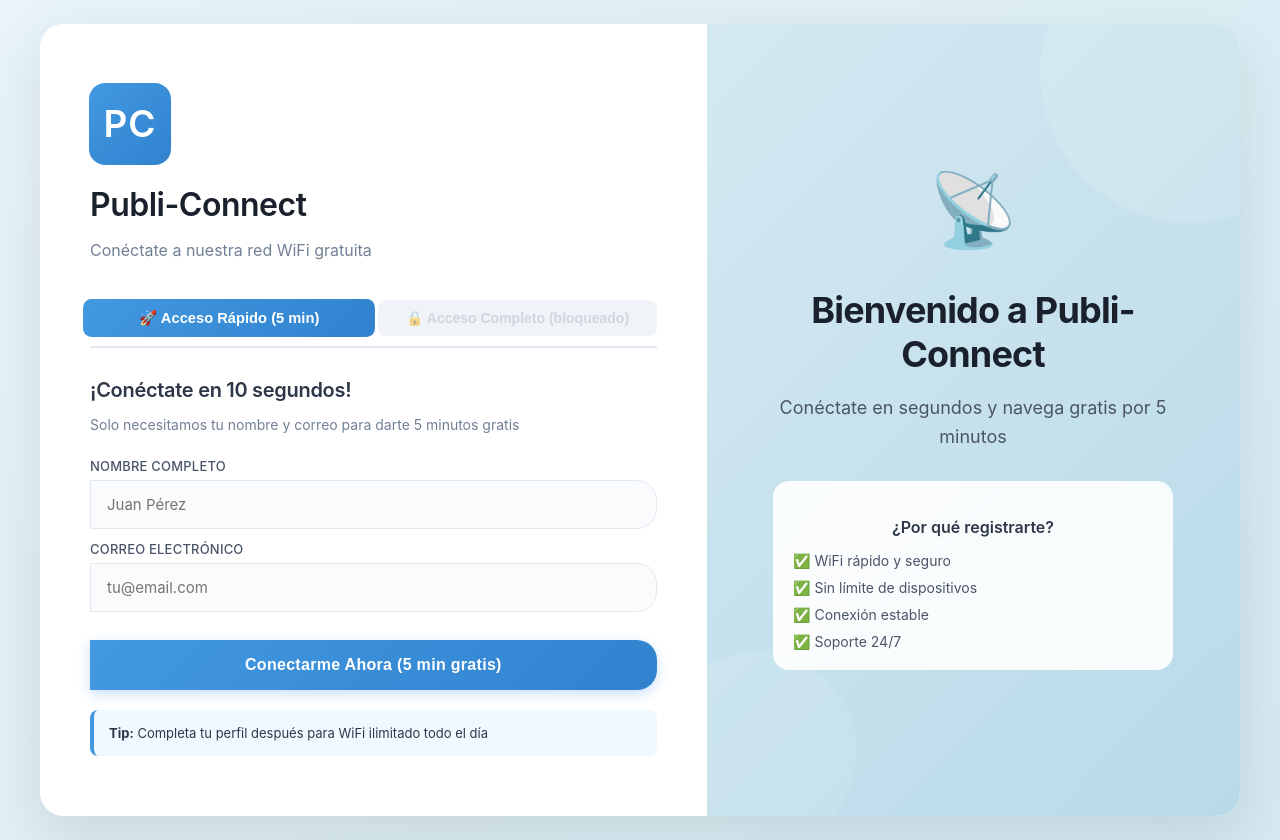
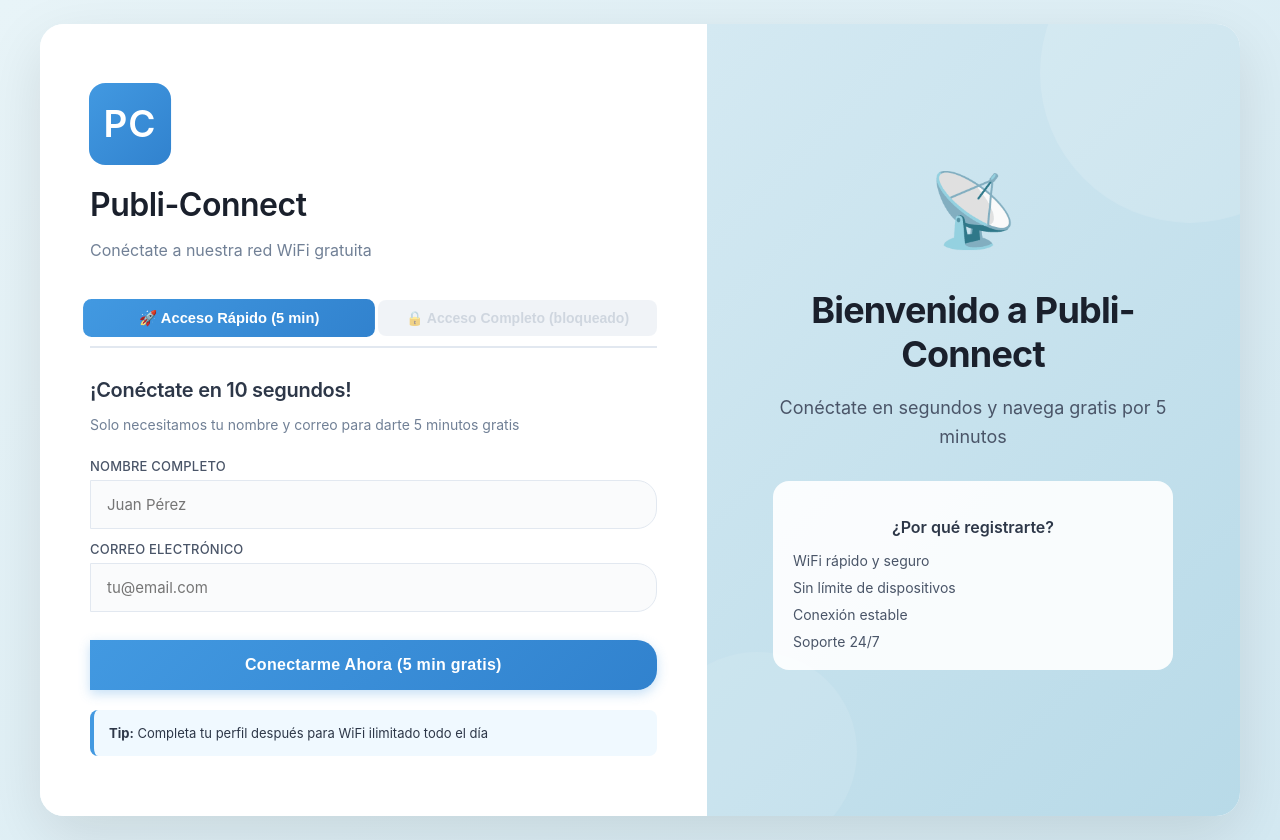
Before and after one commit to RegreDanger/publi-connect-front, a React (Vite) app: page / in a window 1280 px wide. Built offline with nearby package versions, Linux system fonts and the light colour scheme.

Commit message:
emojis fuera

```diff
--- a/src/components/PubliConnect/InfoSidebar.tsx
+++ b/src/components/PubliConnect/InfoSidebar.tsx
@@ -27,10 +27,10 @@ export default function InfoSidebar({ setCurrentSlide }: InfoSidebarProps) {
         <div className="feature-box">
           <h3>¿Por qué registrarte?</h3>
           <div className="feature-list">
-            <div>✅ WiFi rápido y seguro</div>
-            <div>✅ Sin límite de dispositivos</div>
-            <div>✅ Conexión estable</div>
-            <div>✅ Soporte 24/7</div>
+            <div>WiFi rápido y seguro</div>
+            <div>Sin límite de dispositivos</div>
+            <div>Conexión estable</div>
+            <div>Soporte 24/7</div>
           </div>
         </div>
 
--- a/src/components/PubliConnect/PubliConnectPortal.tsx
+++ b/src/components/PubliConnect/PubliConnectPortal.tsx
@@ -35,7 +35,7 @@ const validateEmailFormat = (email: string): { valid: boolean; message: string }
 
   // Dominios permitidos
   const allowedDomains = [
-    'gmail', 'hotmail', 'outlook', 'yahoo', 'icloud', 'protonmail', 'live', 'msn', 'aol', 'mail'
+    'gmail', 'hotmail', 'outlook', 'yahoo', 'icloud', 'protonmail', 'live', 'msn', 'aol', 'mail',<q></q>
   ];
   // Extensiones permitidas
   const allowedTLDs = ['com', 'mx', 'es'];
@@ -126,7 +126,7 @@ export default function PubliConnectPortal() {
     // Si todo es válido
     console.log('Acceso rápido:', quickData);
     setQuickAccessCompleted(true);
-    alert('✅ ¡Conectado! Tienes 5 minutos de WiFi gratis 🎉\n\n¿Quieres WiFi ilimitado? Completa tu perfil ahora.');
+    alert(' ¡Conectado! Tienes 5 minutos de WiFi gratis \n\n¿Quieres WiFi ilimitado? Completa tu perfil ahora.');
     setPhase('complete');
 
     // Aquí iría la integración con tu backend
@@ -138,28 +138,28 @@ export default function PubliConnectPortal() {
 
     // Validaciones adicionales para el formulario completo
     if (!completeData.numero.trim()) {
-      alert('❌ Por favor ingresa tu número de teléfono');
+      alert(' Por favor ingresa tu número de teléfono');
       return;
     }
 
     if (!completeData.edad.trim() || parseInt(completeData.edad) < 1) {
-      alert('❌ Por favor ingresa una edad válida');
+      alert(' Por favor ingresa una edad válida');
       return;
     }
 
     if (!completeData.genero) {
-      alert('❌ Por favor selecciona tu género');
+      alert('❌Por favor selecciona tu género');
       return;
     }
 
     if (!completeData.codigoPostal.trim() || completeData.codigoPostal.length !== 5) {
-      alert('❌ Por favor ingresa un código postal válido de 5 dígitos');
+      alert('❌Por favor ingresa un código postal válido de 5 dígitos');
       return;
     }
 
     const fullData = { ...quickData, ...completeData };
     console.log('Registro completo:', fullData);
-    alert('✅ ¡Registro completo! Disfruta WiFi ilimitado 🚀');
+    alert('¡Registro completo! Disfruta WiFi ilimitado 🚀');
 
     // Aquí iría la integración con tu backend
     // fetch('http://tu-backend/api/complete-registration', { ... })
```
